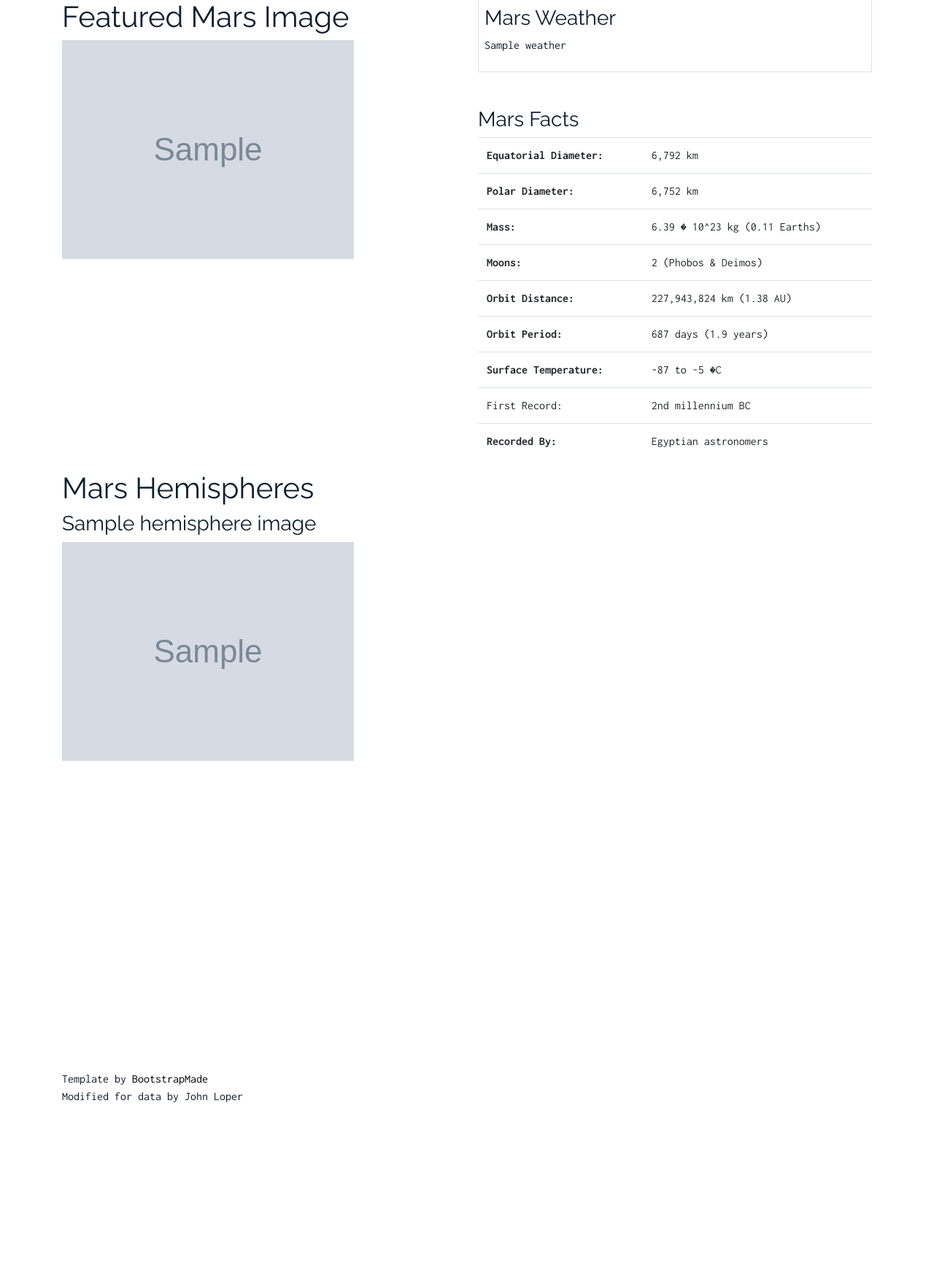
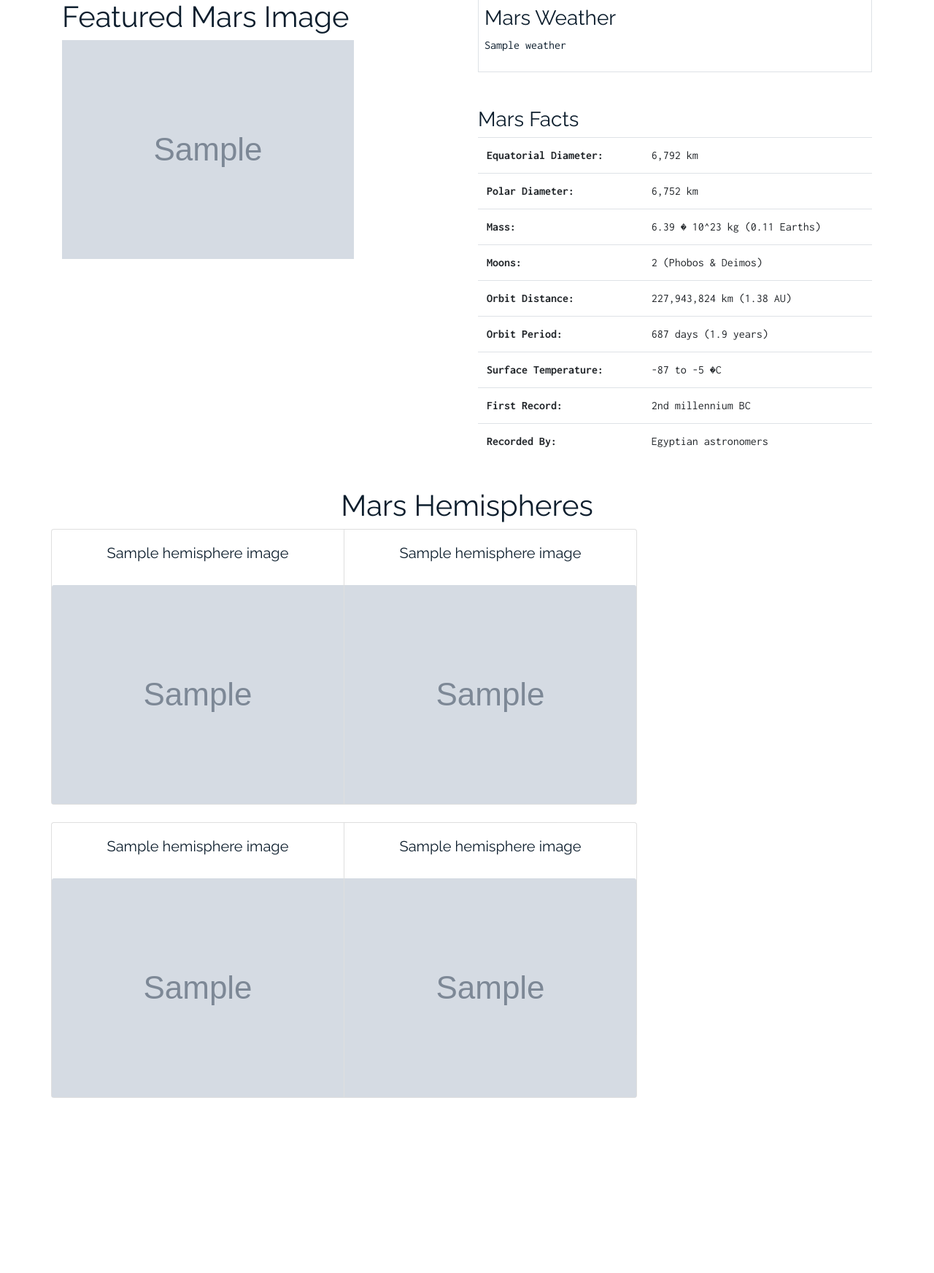
Before and after one commit to L0per/web_scraping_challenge, a Flask app: page / in a window 1280 px wide. Shown: the part 360-2105 px from the top of the page at 73% size. Before the commit the page ends 1871 px from the top, so only its background shows below. Run offline with Flask 2, Linux system fonts and the light colour scheme; grey boxes marked "Sample" are stand-in pictures; a database or web service that is not in the repository returns one stand-in record (values such as "Sample title"); some libraries are stand-ins or nearby versions.

Commit message:
fixed twitter scrape, added hemisphere images

```diff
--- a/templates/index.html
+++ b/templates/index.html
@@ -122,7 +122,7 @@
                   <td>-87 to -5 �C</td>
                 </tr>
                 <tr>
-                  <td>First Record:</td>
+                  <td><strong>First Record:</strong></td>
                   <td>2nd millennium BC</td>
                 </tr>
                 <tr>
@@ -134,14 +134,40 @@
           </div>
         </div>
         <div class="row">
-          <div class="col-md-6">
+          <div class="col-md-12 mt-4 text-center">
             <h1>Mars Hemispheres</h1>
           </div>
         </div>
         <div class="row">
-          <div class="col-md-6">
-            <h3>{{ mars_data.hemisphere_image_list.0.title }}</h3>
-            <img src={{ mars_data.hemisphere_image_list.0.img_url }} alt="" class="img-fluid mb-4 img-responsive">
+          <div class="card-group">
+            <div class="card">
+              <div class="card-body">
+                <h5 class="card-title text-center">{{ mars_data.hemisphere_image_list.0.title }}</h5>
+              </div>
+              <img class="card-img-top" src={{ mars_data.hemisphere_image_list.0.img_url }} alt="Card image cap">
+            </div>
+            <div class="card">
+              <div class="card-body">
+                <h5 class="card-title text-center">{{ mars_data.hemisphere_image_list.1.title }}</h5>
+              </div>
+              <img class="card-img-top" src={{ mars_data.hemisphere_image_list.1.img_url }} alt="Card image cap">
+            </div>
+          </div>
+        </div>
+        <div class="row mt-4">
+          <div class="card-group">
+            <div class="card">
+              <div class="card-body">
+                <h5 class="card-title text-center">{{ mars_data.hemisphere_image_list.2.title }}</h5>
+              </div>
+              <img class="card-img-top" src={{ mars_data.hemisphere_image_list.2.img_url }} alt="Card image cap">
+            </div>
+            <div class="card">
+              <div class="card-body">
+                <h5 class="card-title text-center">{{ mars_data.hemisphere_image_list.3.title }}</h5>
+              </div>
+              <img class="card-img-top" src={{ mars_data.hemisphere_image_list.3.img_url }} alt="Card image cap">
+            </div>
           </div>
         </div>
       </div>
```
Also changed, not shown: scrape_mars.py (+10 -1 lines).
